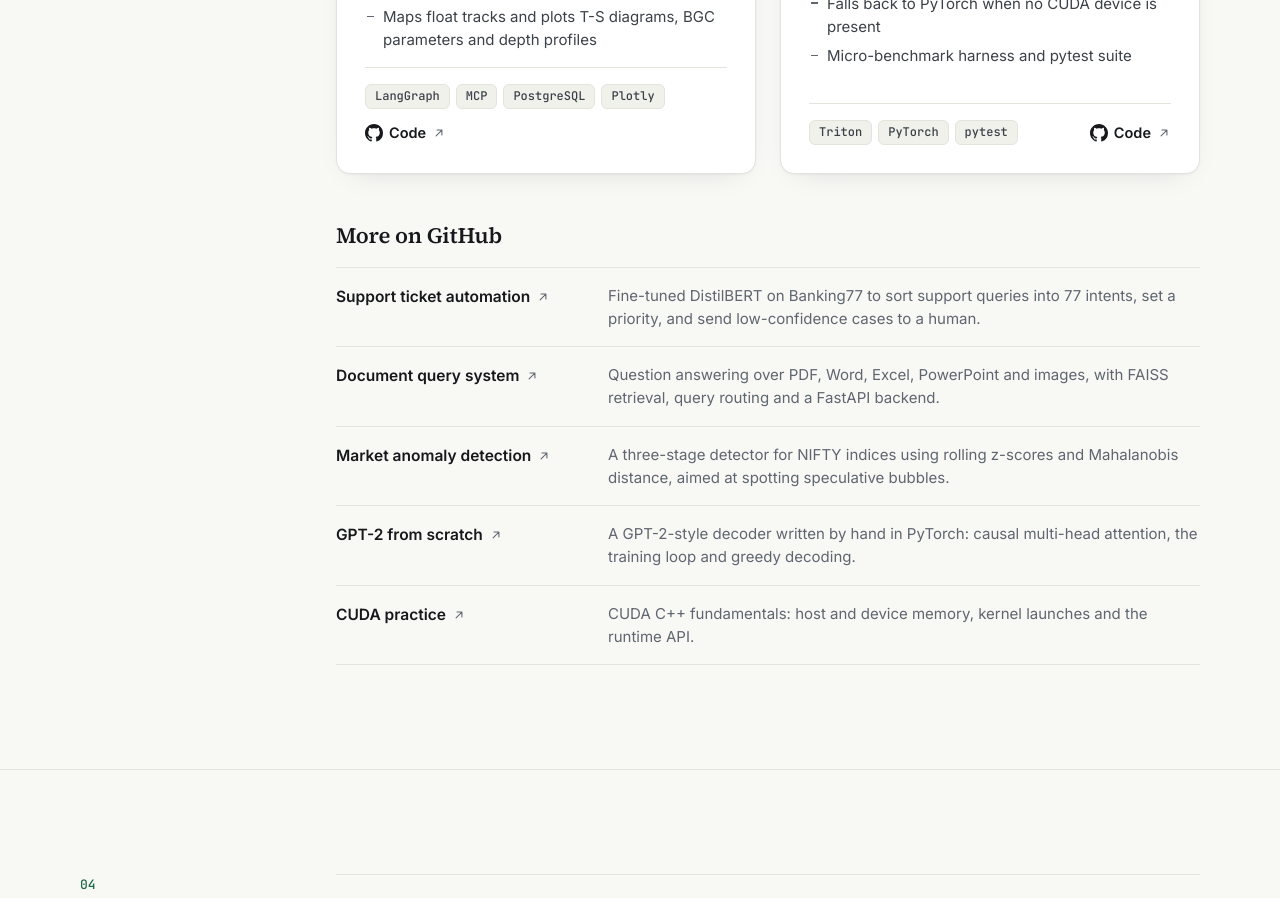
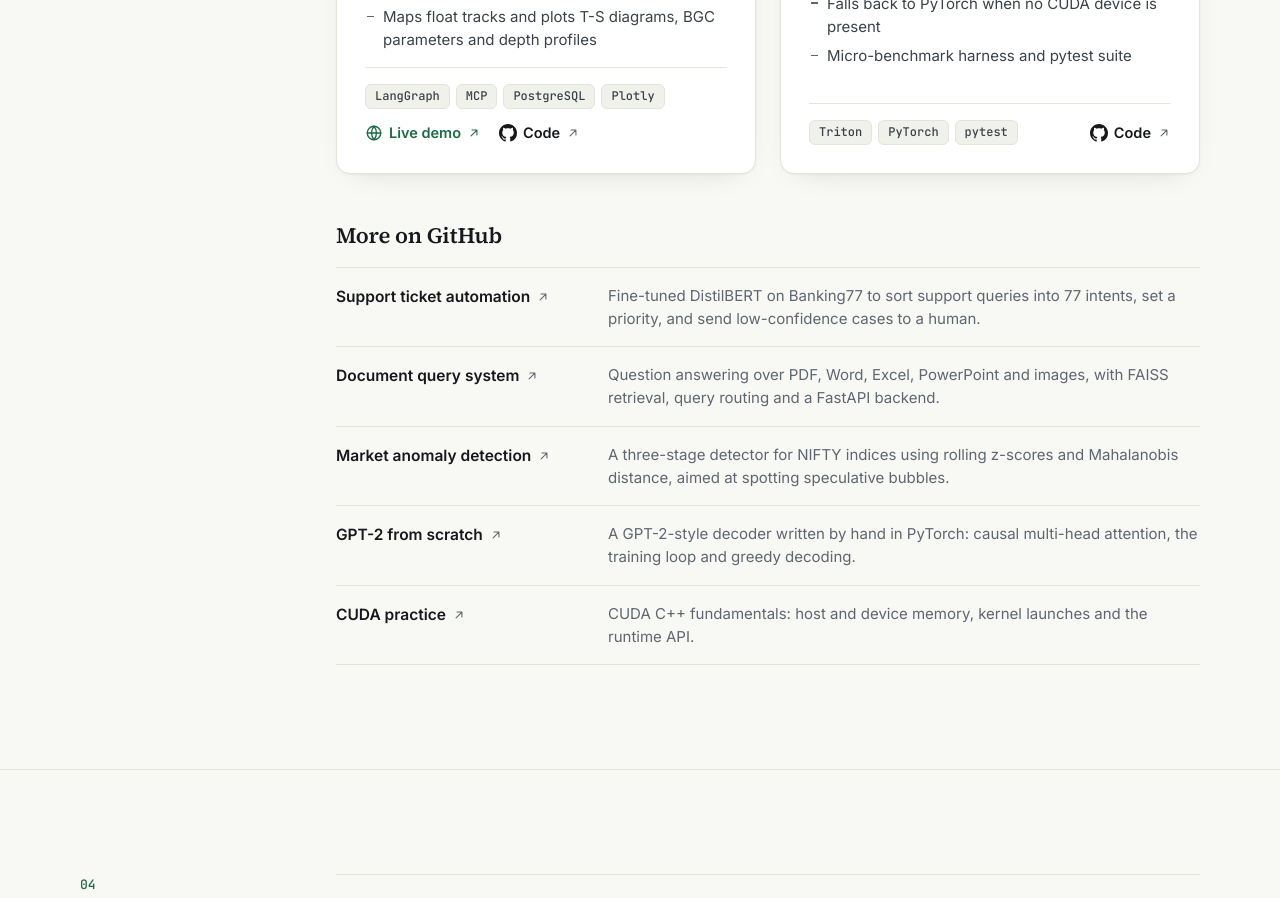
Before and after one commit to kartiks15/kartiks15.github.io, a plain HTML site: page index.html in a window 1280 px wide. Shown: the part 5180-6078 px from the top of the page. Drawn offline with Linux system fonts and the light colour scheme.

Commit message:
Add FloatChat live demo link
Link the deployed FloatChat app from its project card, next to the
code link, and bump the stylesheet version for cache busting.

Co-Authored-By: Claude Opus 5.5 <noreply@anthropic.com>

```diff
--- a/assets/css/style.css
+++ b/assets/css/style.css
@@ -240,6 +240,10 @@ svg { display: block; }
 }
 .link:hover { color: var(--accent); }
 .link .ico--sm { color: var(--muted); }
+.link--accent { color: var(--accent); }
+.link--accent:hover { color: var(--accent-hover); }
+.link--accent .ico--sm { color: inherit; }
+.project__links { display: flex; flex-wrap: wrap; align-items: center; gap: 8px 18px; }
 
 .points { display: grid; gap: 6px; }
 .points li {
--- a/index.html
+++ b/index.html
@@ -24,7 +24,7 @@
   <link rel="preconnect" href="https://fonts.googleapis.com">
   <link rel="preconnect" href="https://fonts.gstatic.com" crossorigin>
   <link rel="stylesheet" href="https://fonts.googleapis.com/css2?family=Inter:wght@400;500;600;700&family=JetBrains+Mono:wght@500&family=Source+Serif+4:opsz,wght@8..60,500;8..60,600&display=swap">
-  <link rel="stylesheet" href="assets/css/style.css?v=2026-10-17">
+  <link rel="stylesheet" href="assets/css/style.css?v=2026-10-18">
   <script src="assets/js/main.js?v=2026-10-17" defer></script>
 </head>
 <body>
@@ -43,6 +43,7 @@
     <symbol id="i-menu" viewBox="0 0 24 24"><path d="M4 7h16M4 12h16M4 17h16"/></symbol>
     <symbol id="i-x" viewBox="0 0 24 24"><path d="M6 6l12 12M18 6 6 18"/></symbol>
     <symbol id="i-award" viewBox="0 0 24 24"><circle cx="12" cy="9" r="5.5"/><path d="M9 13.8 8 21l4-2 4 2-1-7.2"/></symbol>
+    <symbol id="i-globe" viewBox="0 0 24 24"><circle cx="12" cy="12" r="9"/><path d="M3 12h18M12 3a14 14 0 0 1 0 18M12 3a14 14 0 0 0 0 18"/></symbol>
     <symbol id="i-pin" viewBox="0 0 24 24"><path d="M12 21s-6.5-5.6-6.5-11a6.5 6.5 0 0 1 13 0c0 5.4-6.5 11-6.5 11z"/><circle cx="12" cy="10" r="2.3"/></symbol>
   </svg>
 
@@ -359,7 +360,10 @@
               </ul>
               <div class="project__foot">
                 <ul class="tags" aria-label="Stack"><li>LangGraph</li><li>MCP</li><li>PostgreSQL</li><li>Plotly</li></ul>
-                <a class="link" href="https://github.com/kartiks15/FloatChat" target="_blank" rel="noopener"><svg class="ico" aria-hidden="true"><use href="#i-github"/></svg>Code<svg class="ico ico--sm" aria-hidden="true"><use href="#i-arrow"/></svg></a>
+                <div class="project__links">
+                  <a class="link link--accent" href="https://52-206-45-156.nip.io/" target="_blank" rel="noopener"><svg class="ico" aria-hidden="true"><use href="#i-globe"/></svg>Live demo<svg class="ico ico--sm" aria-hidden="true"><use href="#i-arrow"/></svg></a>
+                  <a class="link" href="https://github.com/kartiks15/FloatChat" target="_blank" rel="noopener"><svg class="ico" aria-hidden="true"><use href="#i-github"/></svg>Code<svg class="ico ico--sm" aria-hidden="true"><use href="#i-arrow"/></svg></a>
+                </div>
               </div>
             </article>
 
```
